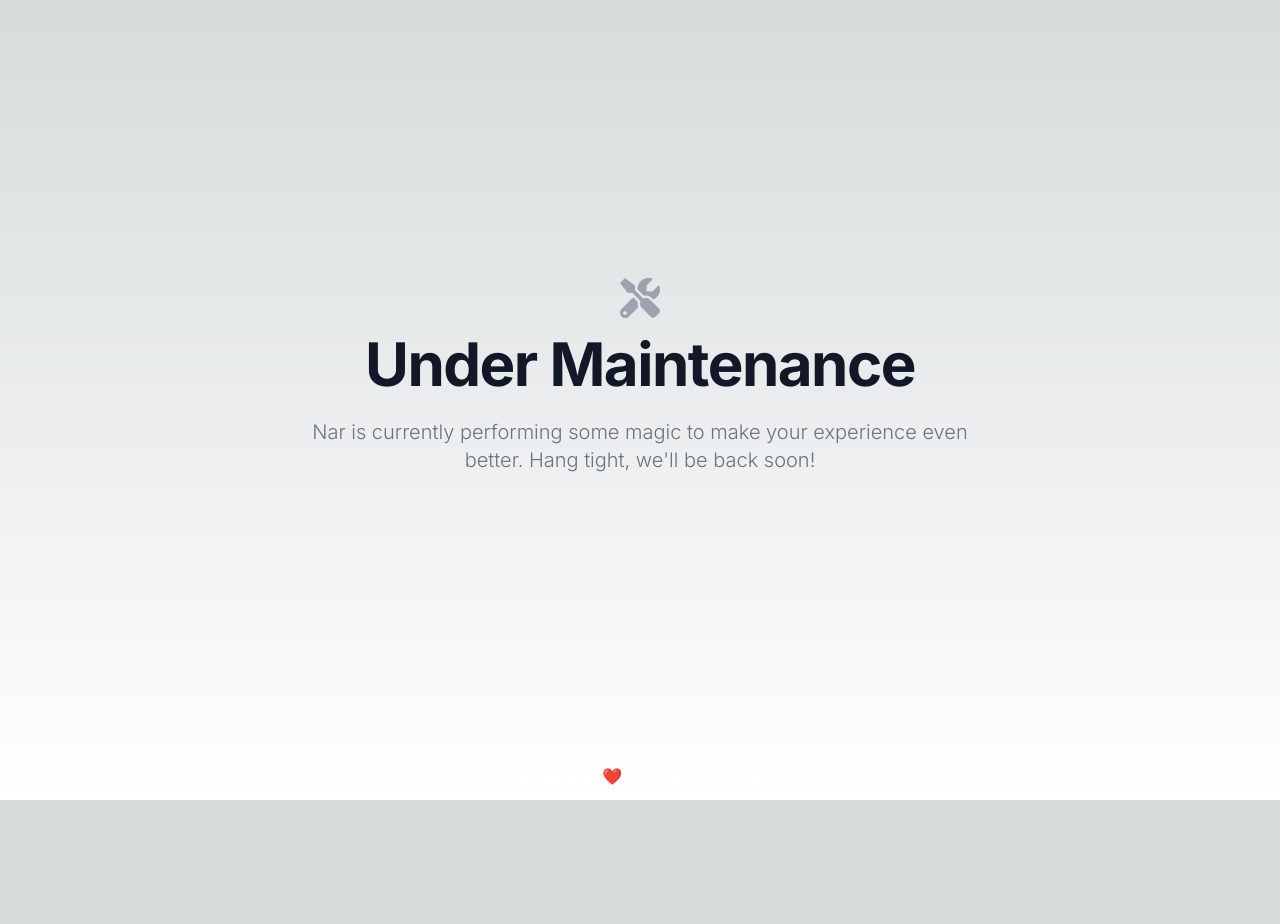
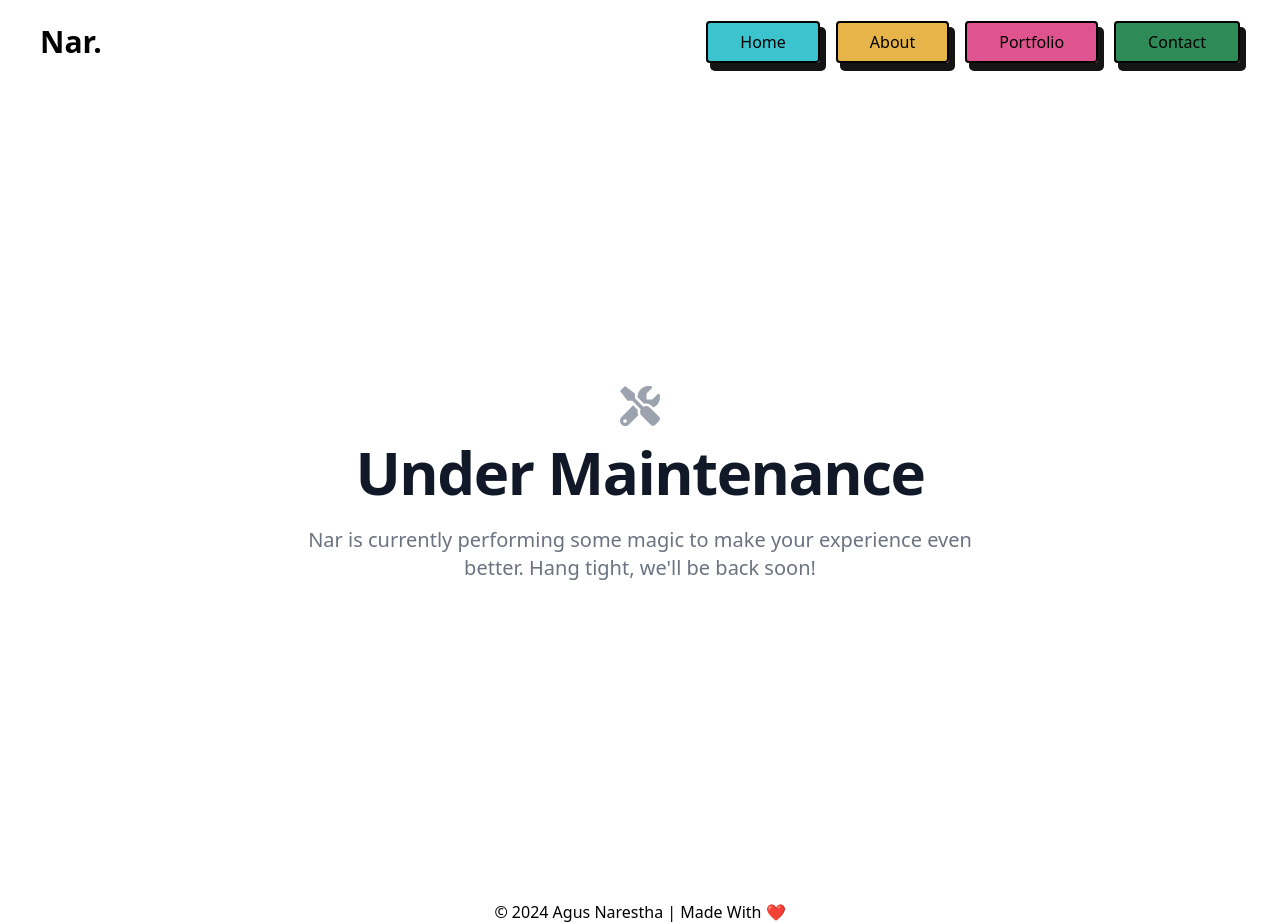
Before and after one commit to agusnarestha/nar-portfolio, a Next.js app: page / in a window 1280 px wide. Before the commit the page ends 800 px from the top, so only its background shows below. Built offline with nearby package versions, Linux system fonts and the light colour scheme.

Commit message:
layouting page

```diff
--- /dev/null
+++ b/src/app/about/page.tsx
@@ -0,0 +1,14 @@
+// pages/about.tsx
+import React from "react";
+import HeaderButton from "@/components/HeaderButton";
+
+const About = () => {
+  return (
+    <div>
+      <h1>About Page</h1>
+      <p>This is the about page</p>
+    </div>
+  );
+};
+
+export default About;
--- a/src/app/globals.css
+++ b/src/app/globals.css
@@ -2,7 +2,7 @@
 @tailwind components;
 @tailwind utilities;
 
-:root {
+/* :root {
   --foreground-rgb: 0, 0, 0;
   --background-start-rgb: 214, 219, 220;
   --background-end-rgb: 255, 255, 255;
@@ -24,4 +24,4 @@ body {
       rgb(var(--background-end-rgb))
     )
     rgb(var(--background-start-rgb));
-}
+} */
--- a/src/app/layout.tsx
+++ b/src/app/layout.tsx
@@ -1,5 +1,7 @@
 import type { Metadata } from "next";
 import { Inter } from "next/font/google";
+import Header from "@/components/Header";
+import Footer from "@/components/Footer";
 import "./globals.css";
 
 const inter = Inter({ subsets: ["latin"] });
@@ -16,7 +18,11 @@ export default function RootLayout({
 }) {
   return (
     <html lang="en">
-      <body className={inter.className}>{children}</body>
+      <body className="container mx-auto px-10">
+        <Header />
+        {children}
+        <Footer />
+      </body>
     </html>
   );
 }
--- a/src/app/page.tsx
+++ b/src/app/page.tsx
@@ -24,12 +24,6 @@ export default function Home() {
           </p>
         </div>
       </section>
-      <footer className="mt-auto text-center py-3">
-        <p className="text-white">
-          Made with <span className="font-light text-gray-500">❤️</span> by Agus
-          Narestha
-        </p>
-      </footer>
     </div>
   );
 }
--- /dev/null
+++ b/src/components/Footer.tsx
@@ -0,0 +1,22 @@
+import React from "react";
+
+const Footer = () => {
+  return (
+    <div className="inset-x-0 bottom-0">
+      <div className="flex justify-center">
+        <a className="btn-ig mb-2" href="https://instagram.com/agusnarestha">
+          <i className="fab fa-instagram"></i>
+        </a>
+        <a className="btn-fb mb-2" href="https://facebook.com/agus.narestha">
+          <i className="fab fa-facebook"></i>
+        </a>
+        <a className="btn-github mb-2" href="https://github.com/agusnarestha">
+          <i className="fab fa-github"></i>
+        </a>
+        <p className="mt-4">© 2024 Agus Narestha | Made With ❤️</p>
+      </div>
+    </div>
+  );
+};
+
+export default Footer;
--- /dev/null
+++ b/src/components/Header.tsx
@@ -0,0 +1,42 @@
+"use client";
+
+import React, { useState } from "react";
+import HeaderButton from "./HeaderButton";
+
+const Header = () => {
+  const [isOpen, setIsOpen] = useState(false);
+
+  return (
+    <nav className="relative flex items-center justify-between pt-6 pb-6">
+      <div className="text-2xl">
+        <span className="text-3xl font-bold">Nar.</span>
+      </div>
+      <div className="lg:hidden">
+        <button onClick={() => setIsOpen(!isOpen)}>
+          <svg
+            className="h-6 w-6 fill-current"
+            viewBox="0 0 20 20"
+            xmlns="http://www.w3.org/2000/svg"
+          >
+            <title>Menu</title>
+            <path d="M0 3h20v2H0V3zm0 6h20v2H0V9zm0 6h20v2H0v-2z" />
+          </svg>
+        </button>
+      </div>
+      <div
+        className={`${
+          isOpen ? "block" : "hidden"
+        } absolute top-full left-0 w-full bg-white lg:relative lg:bg-transparent lg:w-auto lg:block`}
+      >
+        <ul className="flex flex-col lg:flex-row space-y-4 lg:space-y-0 lg:space-x-4">
+          <HeaderButton label="Home" color="#3cc4ce" />
+          <HeaderButton label="About" color="#e6b448" />
+          <HeaderButton label="Portfolio" color="#df548e" />
+          <HeaderButton label="Contact" color="#2e8b57" />
+        </ul>
+      </div>
+    </nav>
+  );
+};
+
+export default Header;
--- /dev/null
+++ b/src/components/HeaderButton.tsx
@@ -0,0 +1,25 @@
+import React from "react";
+
+type HeaderButtonProps = {
+  label: string;
+  color: string;
+};
+
+const HeaderButton: React.FC<HeaderButtonProps> = ({ label, color }) => {
+  return (
+    <li className="">
+      <a
+        href="#"
+        style={{
+          backgroundColor: color,
+          marginBottom: "-3px",
+        }}
+        className={`px-8 py-2 border-2 border-black rounded shadow-custom text-black hover:shadow-customhover`}
+      >
+        {label}
+      </a>
+    </li>
+  );
+};
+
+export default HeaderButton;
--- a/tailwind.config.ts
+++ b/tailwind.config.ts
@@ -1,20 +1,24 @@
-import type { Config } from 'tailwindcss'
+import type { Config } from "tailwindcss";
 
 const config: Config = {
   content: [
-    './src/pages/**/*.{js,ts,jsx,tsx,mdx}',
-    './src/components/**/*.{js,ts,jsx,tsx,mdx}',
-    './src/app/**/*.{js,ts,jsx,tsx,mdx}',
+    "./src/pages/**/*.{js,ts,jsx,tsx,mdx}",
+    "./src/components/**/*.{js,ts,jsx,tsx,mdx}",
+    "./src/app/**/*.{js,ts,jsx,tsx,mdx}",
   ],
   theme: {
     extend: {
       backgroundImage: {
-        'gradient-radial': 'radial-gradient(var(--tw-gradient-stops))',
-        'gradient-conic':
-          'conic-gradient(from 180deg at 50% 50%, var(--tw-gradient-stops))',
+        "gradient-radial": "radial-gradient(var(--tw-gradient-stops))",
+        "gradient-conic":
+          "conic-gradient(from 180deg at 50% 50%, var(--tw-gradient-stops))",
+      },
+      boxShadow: {
+        custom: "5px 7px 0px 1px rgb(20, 20, 20)",
+        customhover: "2px 3px 0px 1px rgb(20, 20, 20)",
       },
     },
   },
   plugins: [],
-}
-export default config
+};
+export default config;
```
